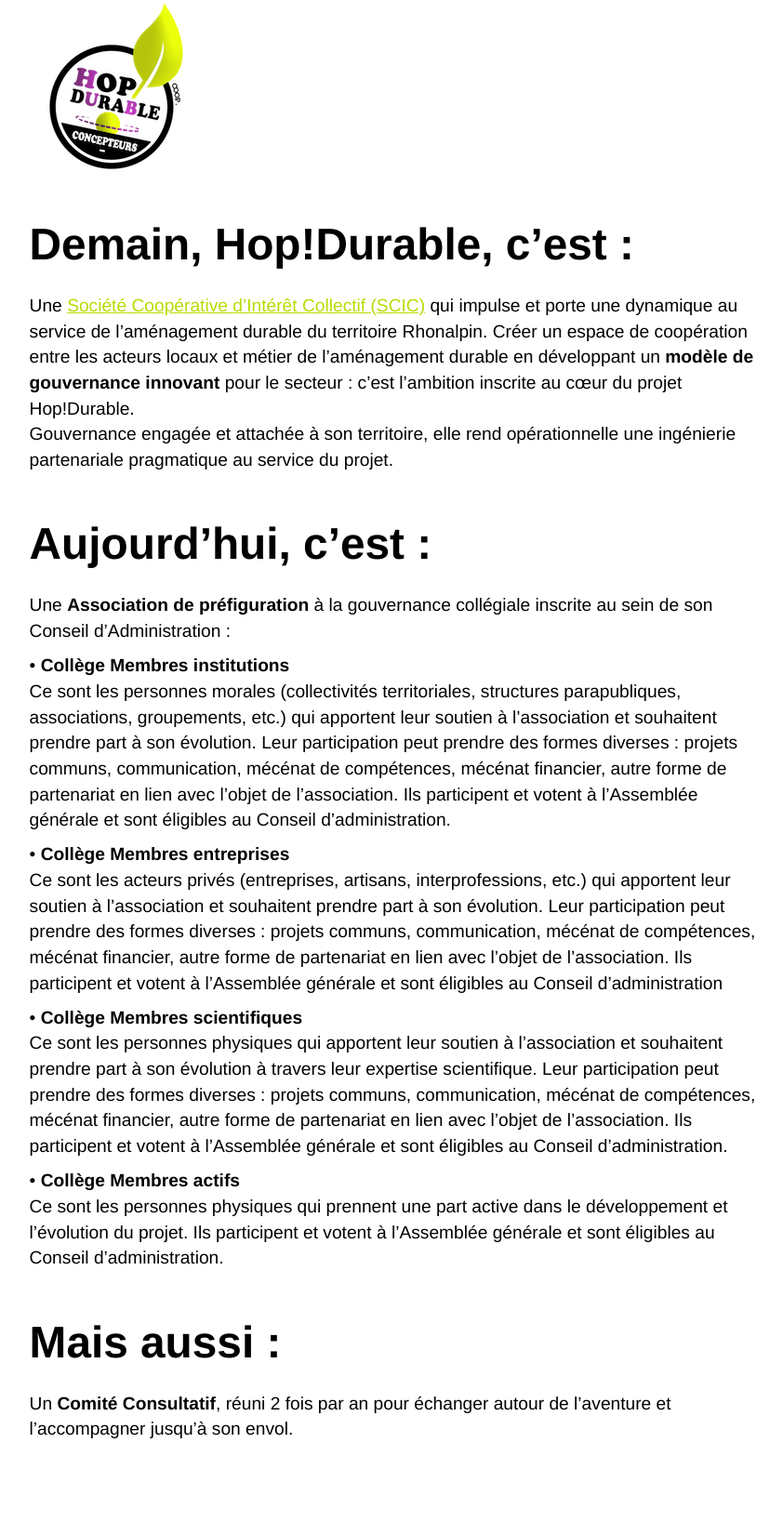
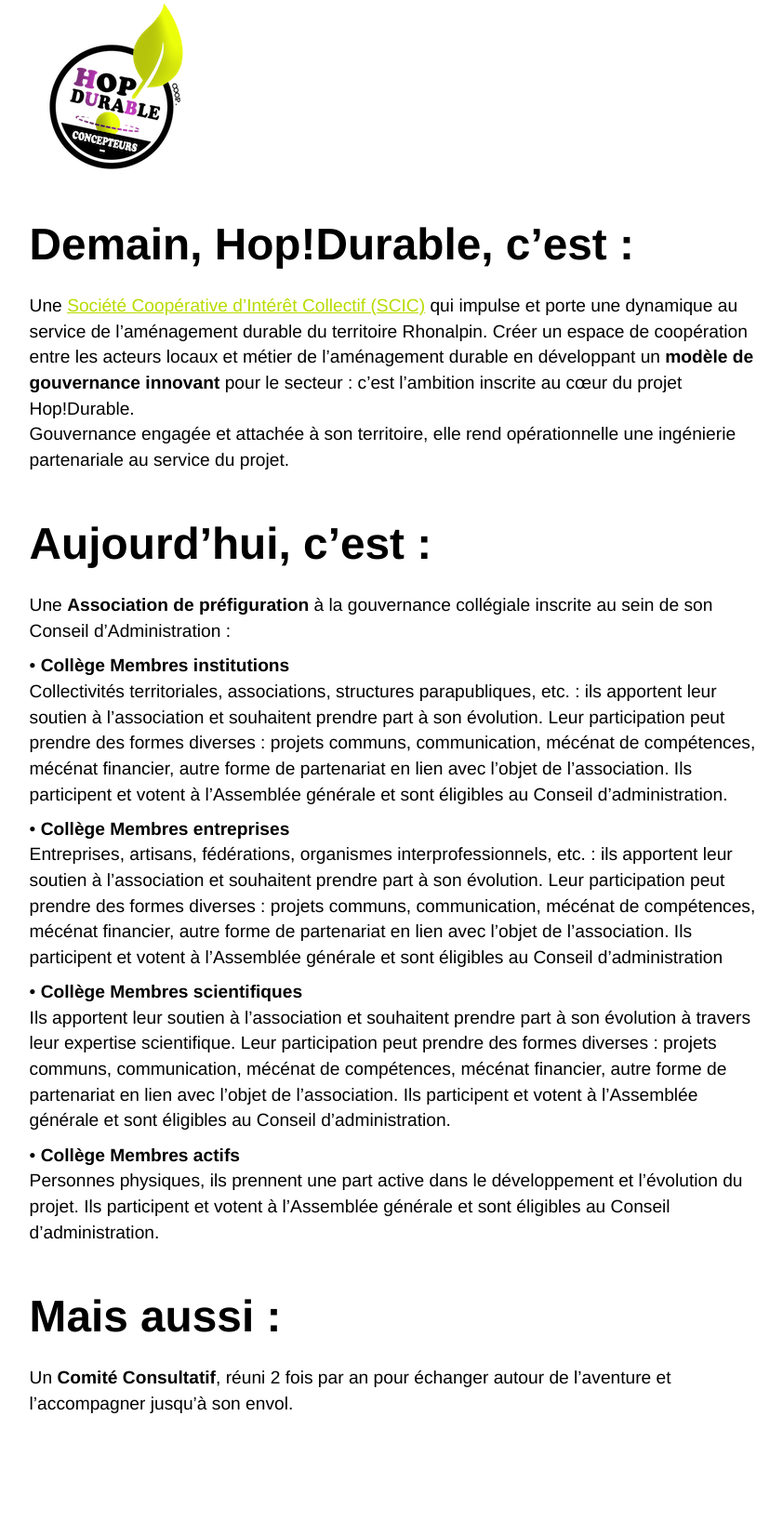
Before and after one commit to pierrenault/hopdurable.github.io, a Jekyll site: the page built from hop-durable-gouvernance.md, in a window 1280 px wide. Shown: the whole page at 93% size, without its empty margins (218-1060 px from the left). Built offline with Jekyll 4.4.1, drawn with Linux system fonts in a browser that asks for light colours; after the commit the page ends 1610 px from its top, so only the background shows below that.

Commit message:
Update hop-durable-gouvernance.md

```diff
--- a/hop-durable-gouvernance.md
+++ b/hop-durable-gouvernance.md
@@ -7,23 +7,23 @@
 ## Demain, Hop!Durable, c'est :
 
 Une [Société Coopérative d'Intérêt Collectif (SCIC)](http://www.les-scic.coop/export/sites/default/fr/les-scic/_media/documents/docs-juridique/Fiche_prxsentation_Scic_CG_Scop_x2016x.pdf) qui impulse et porte une dynamique au service de l'aménagement durable du territoire Rhonalpin. Créer un espace de coopération entre les acteurs locaux et métier de l'aménagement durable en développant un **modèle de gouvernance innovant** pour le secteur : c'est l'ambition inscrite au cœur du projet Hop!Durable.
-Gouvernance engagée et attachée à son territoire, elle rend opérationnelle une ingénierie partenariale pragmatique au service du projet.
+Gouvernance engagée et attachée à son territoire, elle rend opérationnelle une ingénierie partenariale au service du projet.
 
 
 ## Aujourd'hui, c'est :
 Une **Association de préfiguration** à la gouvernance collégiale inscrite au sein de son Conseil d'Administration :
 
 • **Collège Membres institutions**
-Ce sont les personnes morales (collectivités territoriales, structures parapubliques, associations, groupements, etc.) qui apportent leur soutien à l’association et souhaitent prendre part à son évolution. Leur participation peut prendre des formes diverses : projets communs, communication, mécénat de compétences, mécénat financier, autre forme de partenariat en lien avec l’objet de l’association. Ils participent et votent à l’Assemblée générale et sont éligibles au Conseil d’administration.
+Collectivités territoriales, associations, structures parapubliques, etc. : ils apportent leur soutien à l’association et souhaitent prendre part à son évolution. Leur participation peut prendre des formes diverses : projets communs, communication, mécénat de compétences, mécénat financier, autre forme de partenariat en lien avec l’objet de l’association. Ils participent et votent à l’Assemblée générale et sont éligibles au Conseil d’administration.
 
 • **Collège Membres entreprises**
-Ce sont les acteurs privés (entreprises, artisans, interprofessions, etc.) qui apportent leur soutien à l’association et souhaitent prendre part à son évolution. Leur participation peut prendre des formes diverses : projets communs, communication, mécénat de compétences, mécénat financier, autre forme de partenariat en lien avec l’objet de l’association. Ils participent et votent à l’Assemblée générale et sont éligibles au Conseil d’administration
+Entreprises, artisans, fédérations, organismes interprofessionnels, etc. : ils apportent leur soutien à l’association et souhaitent prendre part à son évolution. Leur participation peut prendre des formes diverses : projets communs, communication, mécénat de compétences, mécénat financier, autre forme de partenariat en lien avec l’objet de l’association. Ils participent et votent à l’Assemblée générale et sont éligibles au Conseil d’administration
 
 • **Collège Membres scientifiques**
-Ce sont les personnes physiques qui apportent leur soutien à l’association et souhaitent prendre part à son évolution à travers leur expertise scientifique. Leur participation peut prendre des formes diverses : projets communs, communication, mécénat de compétences, mécénat financier, autre forme de partenariat en lien avec l’objet de l’association. Ils participent et votent à l’Assemblée générale et sont éligibles au Conseil d’administration.
+Ils apportent leur soutien à l’association et souhaitent prendre part à son évolution à travers leur expertise scientifique. Leur participation peut prendre des formes diverses : projets communs, communication, mécénat de compétences, mécénat financier, autre forme de partenariat en lien avec l’objet de l’association. Ils participent et votent à l’Assemblée générale et sont éligibles au Conseil d’administration.
 
 • **Collège Membres actifs**
-Ce sont les personnes physiques qui prennent une part active dans le développement et l’évolution du projet. Ils participent et votent à l’Assemblée générale et sont éligibles au Conseil d’administration.
+Personnes physiques, ils prennent une part active dans le développement et l’évolution du projet. Ils participent et votent à l’Assemblée générale et sont éligibles au Conseil d’administration.
 
 ## Mais aussi :
 Un **Comité Consultatif**, réuni 2 fois par an pour échanger autour de l'aventure et l'accompagner jusqu'à son envol.
```
